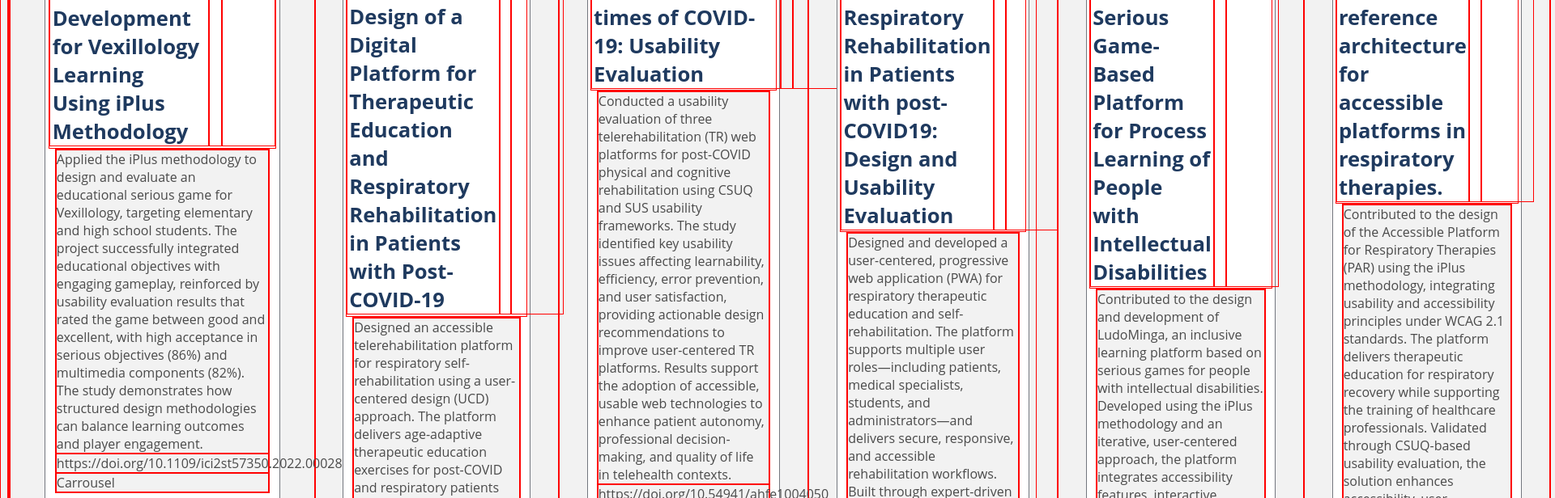
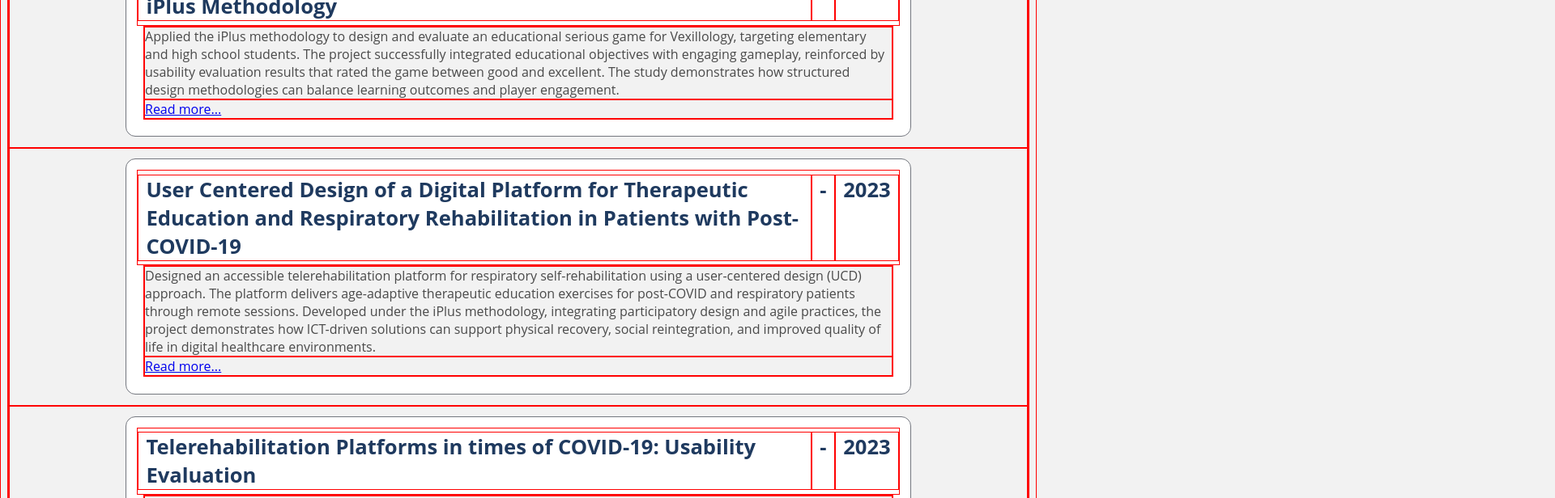
Before and after one commit to David-Morales-M/Portfolio, an Angular app in the folder Portfolio/: page / in a window 1280 px wide. Shown: the part 2680-3296 px from the top of the page at 81% size, 1920 px wide, since content can reach past the window. Built offline with nearby package versions, Linux system fonts and the light colour scheme.

Commit message:
DMO-060126-fix: Publications Fix

```diff
--- a/Portfolio/src/app/app.component.html
+++ b/Portfolio/src/app/app.component.html
@@ -41,11 +41,10 @@
 
 <section id="publications">
   <label class="title-section">Publications</label>
-  <div class="middle">
   @for (publication of publications; track publication.id) {
     <app-publications [publication]="publication" class="card-container"></app-publications>
   }
-  </div>
+
 </section>
 
 <section>
--- a/Portfolio/src/app/components/publications/publications.component.html
+++ b/Portfolio/src/app/components/publications/publications.component.html
@@ -7,12 +7,9 @@
   </header>
 
   <body class="body-container">
-  <label>{{ publication.resume }}</label>
-  <label>{{ publication.doi }}</label>
+  <label class="justify-text">{{ publication.resume }}</label>
+  <a href="{{ publication.doi }}">Read more...</a>
 
-  <div>
-    Carrousel
-  </div>
   </body>
 
 </div>
--- a/Portfolio/src/assets/data/publications.json
+++ b/Portfolio/src/assets/data/publications.json
@@ -2,7 +2,7 @@
   {
     "id": 1,
     "title": "A Serious Game Development for Vexillology Learning Using iPlus Methodology",
-    "resume": "Applied the iPlus methodology to design and evaluate an educational serious game for Vexillology, targeting elementary and high school students. The project successfully integrated educational objectives with engaging gameplay, reinforced by usability evaluation results that rated the game between good and excellent, with high acceptance in serious objectives (86%) and multimedia components (82%). The study demonstrates how structured design methodologies can balance learning outcomes and player engagement.",
+    "resume": "Applied the iPlus methodology to design and evaluate an educational serious game for Vexillology, targeting elementary and high school students. The project successfully integrated educational objectives with engaging gameplay, reinforced by usability evaluation results that rated the game between good and excellent. The study demonstrates how structured design methodologies can balance learning outcomes and player engagement.",
     "keywords": "Design methodology, Software, Serious games, Usability, Task analysis, Information systems",
     "doi": "https://doi.org/10.1109/ici2st57350.2022.00028",
     "year": "2022"
@@ -18,7 +18,7 @@
   {
     "id": 3,
     "title": "Telerehabilitation Platforms in times of COVID-19: Usability Evaluation",
-    "resume": "Conducted a usability evaluation of three telerehabilitation (TR) web platforms for post-COVID physical and cognitive rehabilitation using CSUQ and SUS usability frameworks. The study identified key usability issues affecting learnability, efficiency, error prevention, and user satisfaction, providing actionable design recommendations to improve user-centered TR platforms. Results support the adoption of accessible, usable web technologies to enhance patient autonomy, professional decision-making, and quality of life in telehealth contexts.",
+    "resume": "Conducted a usability evaluation of three telerehabilitation (TR) web platforms for physical and cognitive rehabilitation using CSUQ and SUS usability frameworks. The study identified key usability issues affecting learnability, efficiency, error prevention, and user satisfaction, providing design recommendations to improve user-centered TR platforms. Results support the adoption of accessible, usable web technologies to enhance patient autonomy, professional decision-making, and quality of life in telehealth contexts.",
     "keywords": "Telerehabilitation, Usability, Information and Communication Technologies, SUS, Human-Computer Interaction",
     "doi": "https://doi.org/10.54941/ahfe1004050",
     "year": "2023"
@@ -26,7 +26,7 @@
   {
     "id": 4,
     "title": "A Digital Platform for Respiratory Rehabilitation in Patients with post-COVID19: Design and Usability Evaluation",
-    "resume": "Designed and developed a user-centered, progressive web application (PWA) for respiratory therapeutic education and self-rehabilitation. The platform supports multiple user roles—including patients, medical specialists, students, and administrators—and delivers secure, responsive, and accessible rehabilitation workflows. Built through expert-driven requirements analysis and validated via usability testing using the CSUQ framework, the solution improves remote rehabilitation experiences while supporting clinical training and patient progress monitoring.",
+    "resume": "Designed and developed a user-centered, progressive web application (PWA) for respiratory therapeutic education and self-rehabilitation. The platform supports multiple user roles and delivers secure, responsive, and accessible rehabilitation workflows. Built through expert-driven requirements analysis and validated via usability testing using the CSUQ framework, the solution improves remote rehabilitation experiences while supporting clinical training and patient progress monitoring.",
     "keywords": "Telerehabilitation, Usability evaluation, SARS-COV-2, Telemedicine, e-rehabilitation, COVID-19, CSUQ",
     "doi": "https://doi.org/10.54941/ahfe1004289",
     "year": "2023"
@@ -34,7 +34,7 @@
   {
     "id": 5,
     "title": "An Accessible Serious Game-Based Platform for Process Learning of People with Intellectual Disabilities\n",
-    "resume": "Contributed to the design and development of LudoMinga, an inclusive learning platform based on serious games for people with intellectual disabilities. Developed using the iPlus methodology and an iterative, user-centered approach, the platform integrates accessibility features, interactive gameplay, and personalized support. Preliminary user testing demonstrated positive results in engagement, learning outcomes, and user satisfaction, highlighting the platform’s potential to enhance inclusive education and cognitive development.",
+    "resume": "Contributed to the design and development of LudoMinga, an inclusive learning platform based on serious games for people with intellectual disabilities. Developed using the iPlus methodology and an iterative, user-centered approach, the platform integrates accessibility features, interactive gameplay, and personalized support. User testing demonstrated positive results in engagement, learning outcomes, and user satisfaction, highlighting the platform’s potential to enhance inclusive education and cognitive development.",
     "keywords": "Serious games, Cognitive abilities, Education, LudoMinga, Disability, Accessibility, Usability",
     "doi": "https://doi.org/10.3390/app13137748",
     "year": "2023"
@@ -42,7 +42,7 @@
   {
     "id": 6,
     "title": "PAR: Towards a reference architecture for accessible platforms in respiratory therapies.",
-    "resume": "Contributed to the design of the Accessible Platform for Respiratory Therapies (PAR) using the iPlus methodology, integrating usability and accessibility principles under WCAG 2.1 standards. The platform delivers therapeutic education for respiratory recovery while supporting the training of healthcare professionals. Validated through CSUQ-based usability evaluation, the solution enhances accessibility, user experience, sustainability, and equitable access to digital healthcare, aligning with SDGs 3, 4, and 10.",
+    "resume": "Contributed to the design of the Accessible Platform for Respiratory Therapies (PAR) using the iPlus methodology, integrating usability and accessibility principles under WCAG 2.1 standards. The platform delivers therapeutic education for respiratory recovery while supporting the training of healthcare professionals. Validated through CSUQ-based usability evaluation, the solution enhances accessibility, user experience, sustainability, and equitable access to digital healthcare.",
     "keywords": "Telerehabilitation, Accessible, Respiratory rehabilitation, Therapeutic education, Sustainability, COVID-19, CSUQ",
     "doi": "https://doi.org/10.3390/app14020840",
     "year": "2024"
@@ -50,7 +50,7 @@
   {
     "id": 7,
     "title": "Serious Games, Serious Impact: Enhancing Ethical Education Through Interactive Learning",
-    "resume": "Evaluation of a serious game to promote ethical principles using the SCRUM framework and the iPlus methodology, integrating pedagogical objectives, gameplay mechanics, and narrative design. The game was validated through a SUS-based usability evaluation, achieving a 78.51% usability score (rated as good), demonstrating the effectiveness of gamification as a tool for ethical education and user engagement.",
+    "resume": "Evaluation of a serious game to promote ethical principles using the SCRUM framework and the iPlus methodology, integrating pedagogical objectives, gameplay mechanics, and narrative design. The game was validated through a SUS-based usability evaluation, with exceptional results, demonstrating the effectiveness of gamification as a tool for ethical education and user engagement.",
     "keywords": "Ethics, Video games, Education, Organizations, Telecommunications, Serious games",
     "doi": "https://doi.org/10.1109/CITS61189.2024.10608026",
     "year": "2024"
@@ -58,7 +58,7 @@
   {
     "id": 8,
     "title": "PictoAndes: A Customizable Communication Board for Inclusive Education and Multicultural Accessibility",
-    "resume": "Evaluation of PictoAndes, a customizable communication board designed to support children with speech and language difficulties. Built with a user-centered and gamified approach, the platform enables culturally adaptive and personalized pictograms to foster autonomous communication and emotional engagement. Implemented using agile methodologies and evaluated under WCAG 2.1 accessibility standards, the solution effectively reduces communication barriers, promotes active participation, and supports inclusive education in alignment with SDGs 4 and 10.",
+    "resume": "Evaluation of PictoAndes, a customizable communication board designed to support children with speech and language difficulties. Built with a user-centered and gamified approach, the platform enables culturally adaptive and personalized pictograms to foster autonomous communication and emotional engagement. Implemented using agile methodologies and evaluated under WCAG 2.1 accessibility standards, the solution effectively reduces communication barriers, promotes active participation, and supports inclusive education.",
     "keywords": "Language disability, iPlus methodology, SCRUM, Pictograms, Inclusive education, Sustainable Development Goals (SDGs), Universal Design for Learning (UDL)",
     "doi": "https://doi.org/10.3390/su17030956",
     "year": "2025"
@@ -66,7 +66,7 @@
   {
     "id": 9,
     "title": "Transformando la Oftalmología: Plataforma Ágil y Accesible para Diagnóstico Cromático",
-    "resume": "Evaluation of SIONDAL, a digital health information platform designed to assess and detect ophthalmological impairments, including color vision deficiency and visual acuity. Built using the Scrum agile framework in close collaboration with clinical professionals, the platform prioritizes usability and accessibility. Usability evaluation using the System Usability Scale (SUS) achieved a 95.71% acceptance rate, while accessibility assessment based on WCAG 2.1 guidelines using the WAVE tool reported 97.13% compliance. The results demonstrate an effective, user-centered, and accessible solution that optimizes the administration, execution, and monitoring of ophthalmological assessments.",
+    "resume": "Evaluation of SIONDAL, a digital health information platform designed to assess and detect ophthalmological impairments, including color vision deficiency and visual acuity. Built using the Scrum agile framework in close collaboration with clinical professionals, the platform prioritizes usability and accessibility. The results demonstrate an effective, user-centered, and accessible solution that optimizes the administration, execution, and monitoring of ophthalmological assessments.",
     "keywords": "Ophthalmology, E-Health, Usability, Accesibility",
     "doi": "https://doi.org/10.17013/risti.57.19-38",
     "year": "2025"
@@ -82,7 +82,7 @@
   {
     "id": 11,
     "title": "Rethinking Usability in Serious Games: Designing an Instrument That Evaluates What Really Matters in Learning Contexts",
-    "resume": "Developed SGU, a standardized usability evaluation questionnaire specifically designed for serious games, addressing the limitations of traditional usability tools in educational game contexts. The instrument was created through a systematic literature review (SLR) and applied to multiple educational serious game case studies. SGU evaluates key dimensions such as gameplay mechanics, interface design, narrative engagement, and gamification, enabling the identification of recurring usability issues and context-specific design challenges. The results demonstrate the questionnaire’s clarity, relevance, and strong diagnostic value for improving user experience in educational game design.",
+    "resume": "Developed SGUEI, a standardized usability evaluation instrument specifically designed for serious games, addressing the limitations of traditional usability tools in educational game contexts. The instrument was created through a systematic literature review (SLR) and applied to multiple educational serious game case studies. The results demonstrate the questionnaire’s clarity, relevance, and strong diagnostic value for improving user experience in educational game design.",
     "keywords": "Serious Games, Usability evaluation, Human–computer Interaction, User experience, Educational games",
     "doi": "https://doi.org/10.3390/app151810084",
     "year": "2025"
@@ -90,7 +90,7 @@
   {
     "id": 12,
     "title": "Gamified Rehabilitation: Enhancing Pediatric Physical Therapy Through a Motion-Capture Serious Game",
-    "resume": "Evaluated a Serious Game for pediatric lower-limb rehabilitation using motion-capture technology, targeting children with cerebral palsy undergoing treadmill therapy. Developed through user-centered and agile methodologies (iPlus and Scrum), the game integrates therapist-guided exercises, personalized challenges, and progress tracking to enhance motivation and treatment adherence. The solution addresses mobility and attention-related challenges by transforming repetitive exercises into engaging interactive sessions. Functional tests reported a 96.77% success rate, while usability evaluation achieved an 84.55% SUS score, confirming a positive user experience.",
+    "resume": "Evaluated a Serious Game for pediatric lower-limb rehabilitation using motion-capture technology, targeting children with cerebral palsy undergoing treadmill therapy. Developed through user-centered and agile methodologies (iPlus and Scrum), the game integrates therapist-guided exercises, personalized challenges, and progress tracking to enhance motivation and treatment adherence. The solution addresses mobility and attention-related challenges by transforming repetitive exercises into engaging interactive sessions.",
     "keywords": "Serious games, iPlus, Gamification, Physical rehabilitation, Usability",
     "doi": "https://doi.org/10.1007/978-3-031-98890-5_43",
     "year": "2026"
@@ -98,7 +98,7 @@
   {
     "id": 13,
     "title": "Andean Culture in Play: Preserving Intangible Heritage through a Gamified Application",
-    "resume": "Evaluated an educational serious game aimed at preserving and disseminating the intangible cultural heritage of indigenous agricultural communities in Ecuador. The game immerses players in experiential narratives involving traditions, festivities, cuisine, myths, language, and community-based crop management through an agro-festive calendar. Its design integrates the iPlus methodology, Peasantization methodology to capture the indigenous worldview, and SCRUM for agile development. A usability evaluation tailored for serious games yielded a 75.61% usability score, confirming the game’s effectiveness as a digital tool for cultural education, user engagement, and heritage preservation.",
+    "resume": "Evaluated an educational serious game aimed at preserving and disseminating the intangible cultural heritage of indigenous agricultural communities in Ecuador. The game immerses players in experiential narratives involving traditions, festivities, cuisine, myths, language, and community-based crop management through an agro-festive calendar. Its design integrates the iPlus methodology, Peasantization methodology to capture the indigenous worldview, and SCRUM for agile development.",
     "keywords": "Web-based learning, Serious games, Culture preservation, User-experience, Inclusive technologies, Usability evaluation",
     "doi": "https://doi.org/10.1007/978-3-031-98890-5_5",
     "year": "2026"
```
Lines whose indentation alone changed are shown as unchanged.
